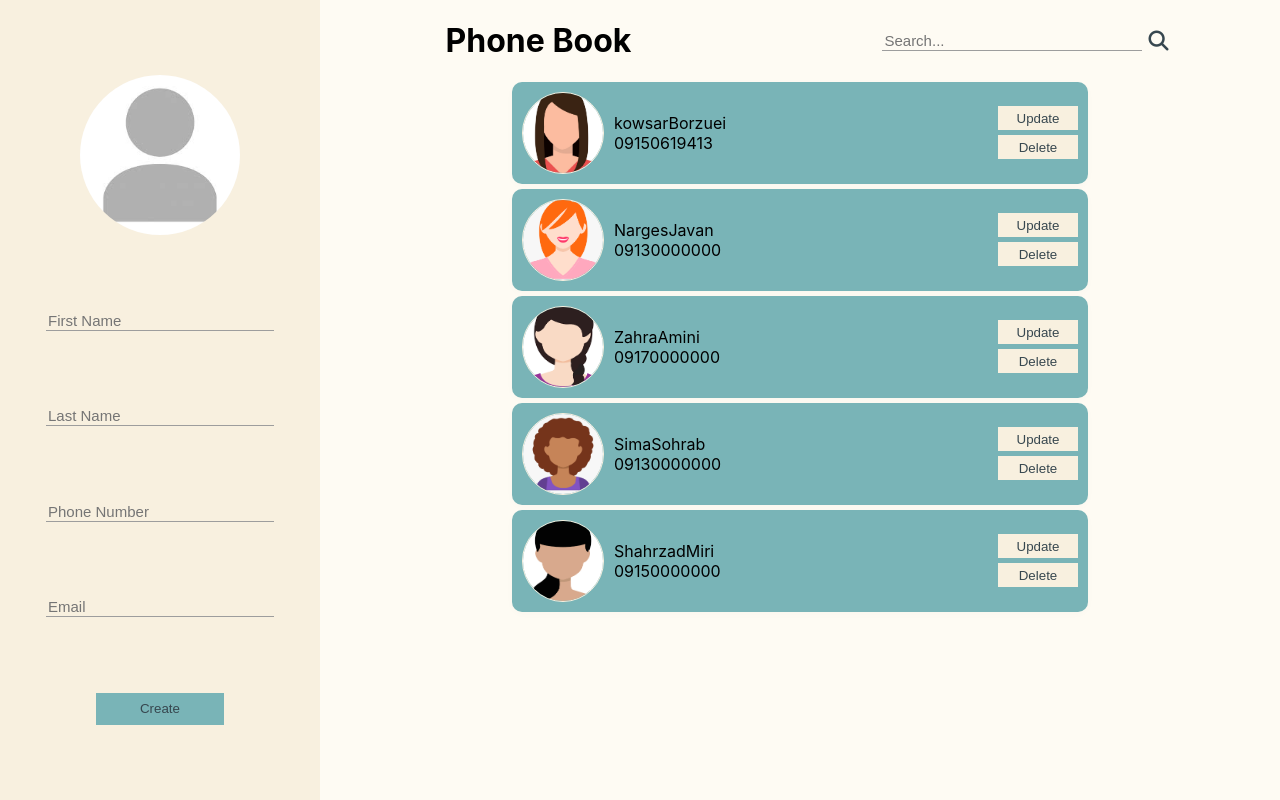
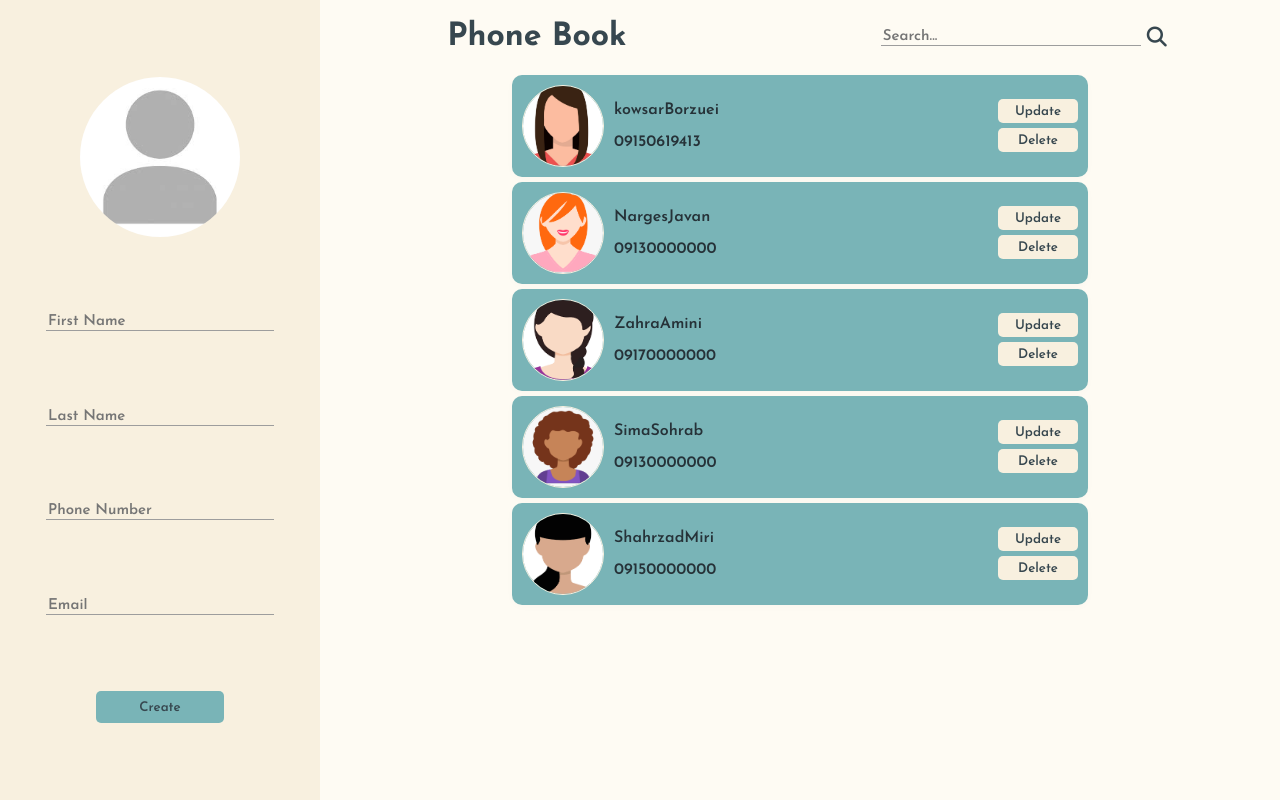
Before and after one commit to kowsarborzouei/min-project-phonebook, a React (Create React App) app: page / in a window 1280 px wide. Built offline with nearby package versions, Linux system fonts and the light colour scheme.

Commit message:
6th commit errorModal

```diff
--- a/public/index.html
+++ b/public/index.html
@@ -12,6 +12,12 @@
     <link rel="apple-touch-icon" href="%PUBLIC_URL%/logo192.png" />
 
     <link rel="manifest" href="%PUBLIC_URL%/manifest.json" />
+
+
+    <link rel="preconnect" href="https://fonts.googleapis.com">
+    <link rel="preconnect" href="https://fonts.gstatic.com" crossorigin>
+    <link href="https://fonts.googleapis.com/css2?family=Josefin+Sans:ital,wght@0,600;0,700;1,600&display=swap" rel="stylesheet">
+
 
     <script src="https://kit.fontawesome.com/a076d05399.js" crossorigin="anonymous"></script>
 
--- a/src/App.css
+++ b/src/App.css
@@ -19,6 +19,8 @@ input{
     width: 14rem;
     border-bottom: 1px solid #9D9D9D;
     font-size: 15px;
+    color: #37474F;
+    font-family: 'Josefin Sans', sans-serif;
 }
 .output{
     grid-area: output;
@@ -50,6 +52,7 @@ img{
     display: flex;
     flex-direction: row;
     align-items: center;
+    color: #263238;
 }
 .titleSearch{
     display: flex;
@@ -64,6 +67,7 @@ img{
     color:#37474F ;
     background: #79B4B7;
     cursor: pointer;
+    font-family: 'Josefin Sans', sans-serif;
 }
 .buttonForm:hover,button:hover{
     background: #FEFBF3;
@@ -75,9 +79,14 @@ button{
     background: #F8F0DF;
     color: #37474F;
     cursor: pointer;
+    font-family: 'Josefin Sans', sans-serif;
+    border-radius: 5px;
 }
 button:first-child{
     margin-bottom: 5px;
+}
+h1{
+    color: #37474F;
 }
 @media screen and (max-width: 426px){
     .App{
--- a/src/App.js
+++ b/src/App.js
@@ -70,10 +70,10 @@ function App() {
         e.preventDefault();
         console.log(user.firstName)
         // user.map(user=>user.firstName.trim().length === 0 || user.lastName.trim().length === 0 || user.email.trim().length === 0 || user.phone.trim().length === 0)
-        if (e.target.firstName.value.trim().length === 0) {
+        if (e.target.firstName.value.trim().length === 0 || e.target.lastName.value.trim().length === 0) {
             setError({
                 title:"Invalid input",
-                message:"please enter a valid for ّfirstName",
+                message:"please enter a valid for ّfirstName or lastName",
             })
             return ;
         }
@@ -136,7 +136,7 @@ function App() {
                                 <img className={"img--card"} src={item.img}/>
                                 <div>
                                     {item.firstName}{item.lastName}
-                                    <div>
+                                    <div><br/>
                                         {item.phone}
                                     </div>
                                 </div>
--- a/src/index.css
+++ b/src/index.css
@@ -1,8 +1,6 @@
 body {
   margin: 0;
-  font-family: -apple-system, BlinkMacSystemFont, 'Segoe UI', 'Roboto', 'Oxygen',
-    'Ubuntu', 'Cantarell', 'Fira Sans', 'Droid Sans', 'Helvetica Neue',
-    sans-serif;
+  font-family: 'Josefin Sans', sans-serif;
   -webkit-font-smoothing: antialiased;
   -moz-osx-font-smoothing: grayscale;
 }
```
